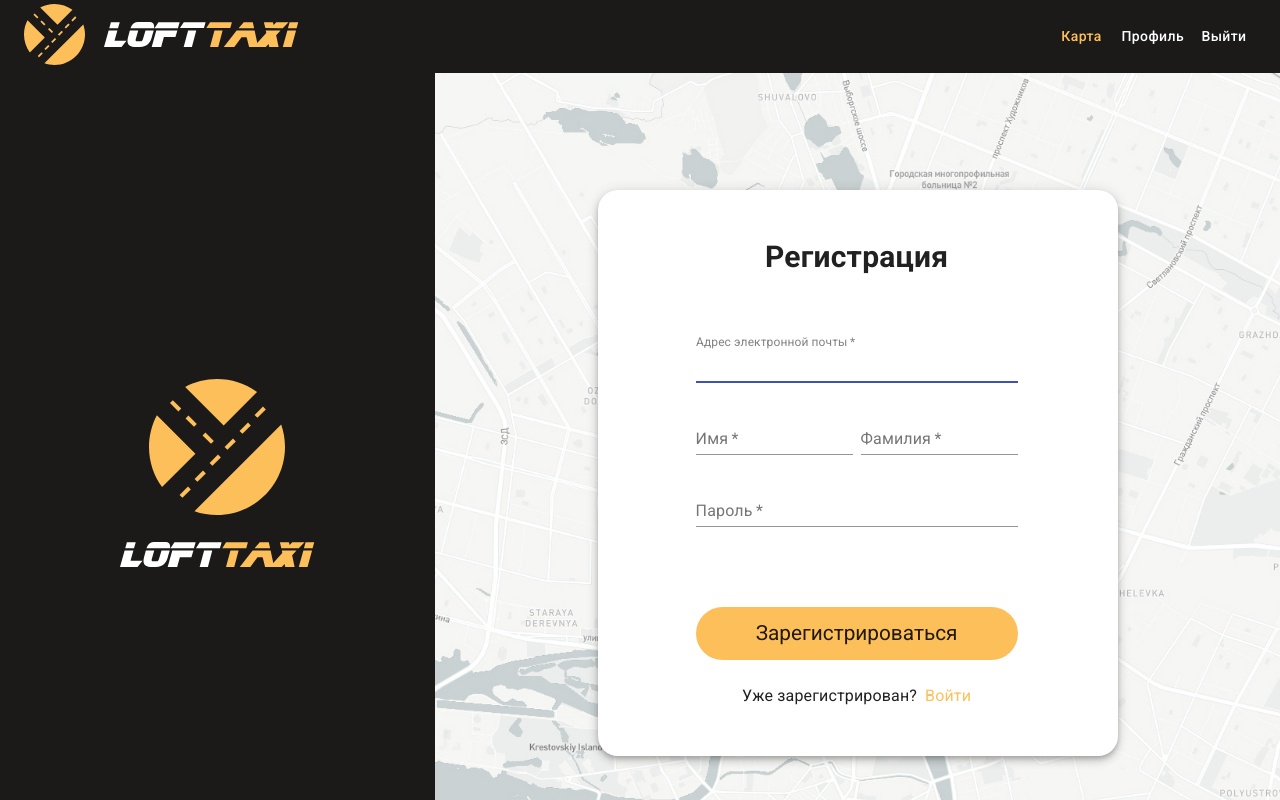
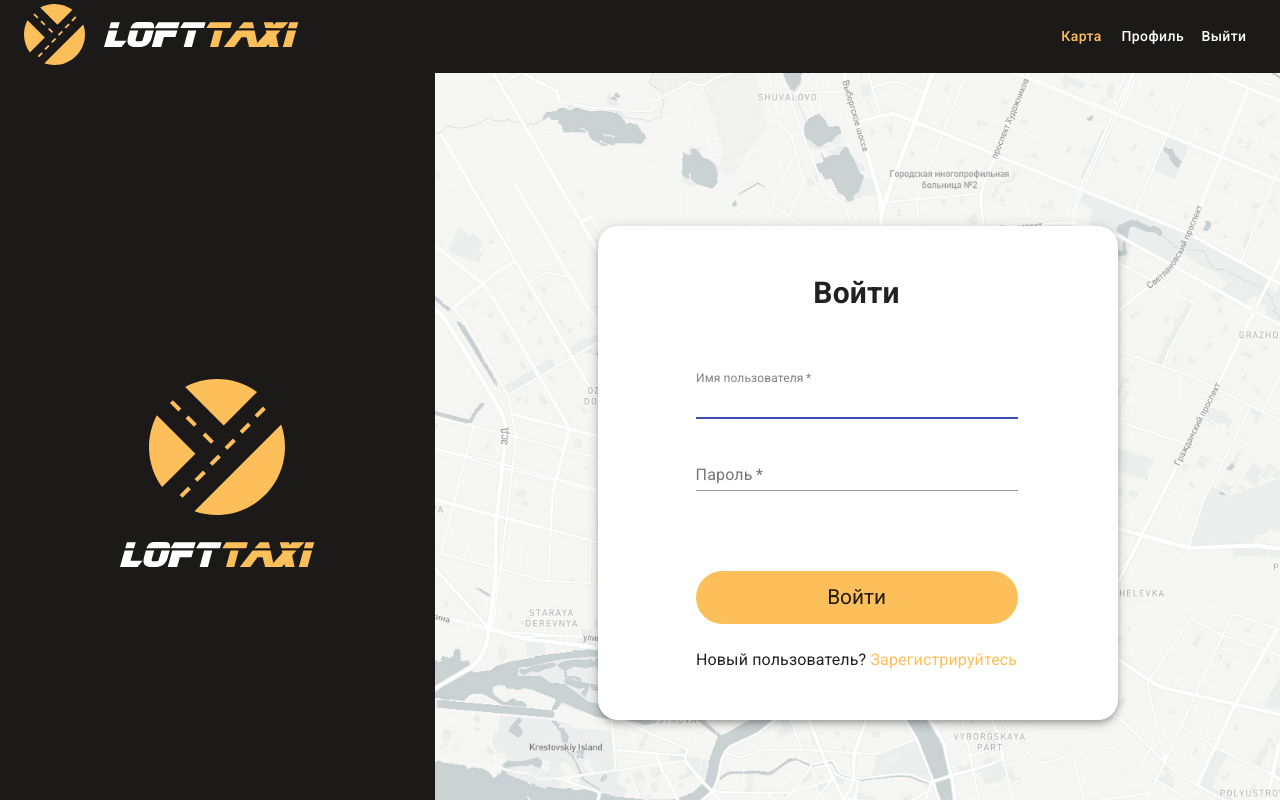
Before and after one commit to BK172/loft-taxi, a React (Create React App) app: page / in a window 1280 px wide. Built offline with nearby package versions, Linux system fonts and the light colour scheme.

Commit message:
Верстка формы логина

```diff
--- a/src/App.js
+++ b/src/App.js
@@ -6,7 +6,7 @@ import Profile from "./components/pages/profile/profile";
 import Registration from "./components/pages/registration/registration";
 
 class App extends React.Component {
-  state = { currentPage: 'registration' };
+  state = { currentPage: 'login' };
 
   navigateTo = (currentPage) => {
     this.setState({ currentPage });
--- a/src/components/pages/login/login.jsx
+++ b/src/components/pages/login/login.jsx
@@ -1,5 +1,5 @@
 import React from 'react';
-import { Paper } from '@material-ui/core';
+import { Paper, Button, Link, Typography, TextField } from '@material-ui/core';
 import logo from '../../../assets/images/logo-layout-bg.svg';
 
 class Login extends React.Component {
@@ -18,31 +18,51 @@ class Login extends React.Component {
         </div>
         <div className="login-layout__right">
           <Paper className="login-layout__card" elevation={5}>
-            <section>
-              <h4>Войти</h4>
-              <form onSubmit={this.handleSubmit}>
-                <label htmlFor="email">Имя пользователя</label>
-                <input id="email" name="email" placeholder="Имя пользователя" required="" type="email" value="" size="28" />
-                <label htmlFor="password">Пароль</label>
-                <input id="password" name="password" placeholder="Пароль" required="" type="password" value="" size="28" />
-                <button type="submit">Войти</button>
+            <div className="form">
+              <Typography className="form__title" component="h1" variant="h4">
+                Войти
+              </Typography>
+              <form className="form__container" noValidate onSubmit={this.handleSubmit}>
+                <TextField
+                  margin="normal"
+                  fullWidth
+                  id="login"
+                  name="login"
+                  label="Имя пользователя"
+                  autoFocus
+                  required
+                />
+                <TextField
+                  margin="normal"
+                  fullWidth
+                  id="password"
+                  name="password"
+                  label="Пароль"
+                  type="password"
+                  required
+                />
+                <Button
+                  className="btn form__submit-btn"
+                  fullWidth
+                  disableElevation
+                  variant="contained"
+                  color="primary"
+                  size="large"
+                  type="submit"
+                >
+                  Войти
+                </Button>
               </form>
-              <div>
-                <p>
-                  Новый пользователь?
-                  <button
-                    type="button"
-                    style={{textDecoration: 'none', color: 'rgb(253, 191, 90)'}}
-                    onClick={() => onPageChange('registration')}
-                  >
-                    Зарегистрируйтесь
-                  </button>
-                </p>
-              </div>
-            </section>
+              <Typography className="form__btns-container" variant="body1">
+                <span>Новый пользователь?&nbsp;</span>
+                <Link className="link link_active" onClick={() => onPageChange('login')}>
+                  Зарегистрируйтесь
+                </Link>
+              </Typography>
+          </div>
           </Paper>
         </div>
-		  </div>
+      </div>
     );
   };
 }
--- a/src/components/pages/registration/registration.jsx
+++ b/src/components/pages/registration/registration.jsx
@@ -45,8 +45,8 @@ class Registration extends React.Component {
                   <TextField
                     margin="normal"
                     fullWidth
-                    id="lastName"
-                    name="lastName"
+                    id="surName"
+                    name="surName"
                     label="Фамилия"
                     required
                   />
@@ -80,11 +80,10 @@ class Registration extends React.Component {
                 </Link>
               </Typography>
           </div>
-
           </Paper>
         </div>
       </div>
-    )
+    );
   };
 }
 
```
Also changed, not shown: 1 other file (tests, documents, lock files or other folders).
